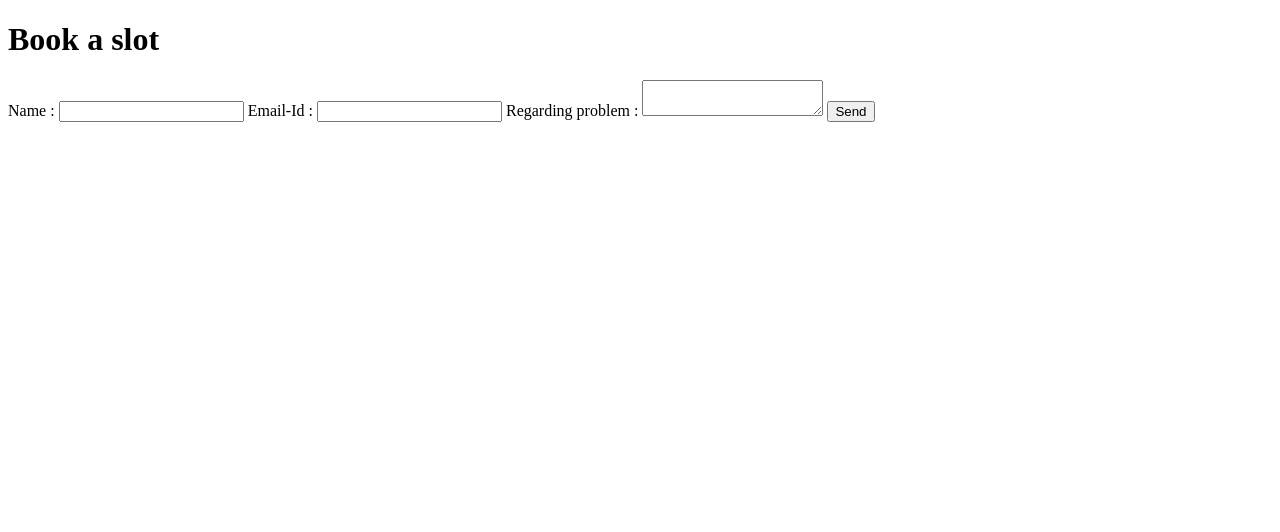
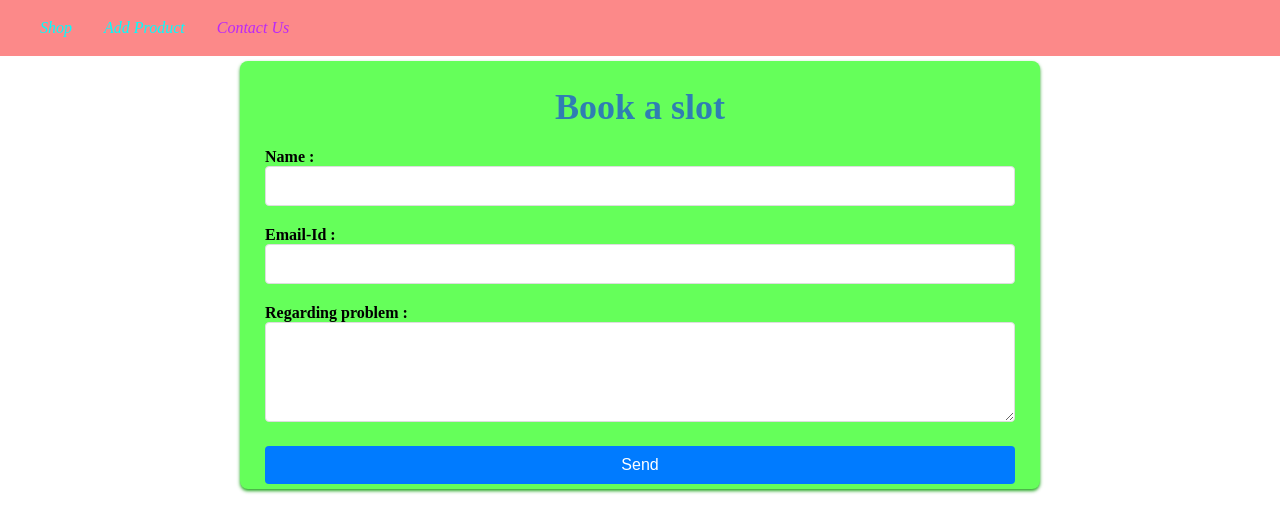
Before and after one commit to TarunShyam001/Sharp-ExpJS-Task03, a website: page views/contact-us.html in a window 1280 px wide. Drawn offline with Linux system fonts and the light colour scheme.

Commit message:
final updation is completed

```diff
--- a/app.js
+++ b/app.js
@@ -12,6 +12,7 @@ const successRouter = require('./routes/success');
 
 
 app.use(bodyParser.urlencoded({extended : false}));
+app.use(express.static(path.join(__dirname, "public")));
 
 app.use('/admin', adminRouter);
 app.use(shopRouter);
--- /dev/null
+++ b/public/css/404.css
@@ -0,0 +1,4 @@
+main {
+    margin: 20px;
+    text-align: center;
+}
--- /dev/null
+++ b/public/css/add-product.css
@@ -0,0 +1,44 @@
+.prod-form {
+    width: 20rem;
+    max-width: 90%;
+    margin: auto;
+}
+
+.form-control {
+    margin: 1rem 0;
+    align-items: center;
+}
+.form-control label,
+.form-control input{
+    display: block;
+    width: 100%;
+}
+
+.form-control label{
+    color: rgb(68, 255, 161);
+    font-size: 20px;
+    font-weight: 650;
+}
+
+.form-control input{
+    border: 2px solid rgb(68, 255, 161);
+    font: inherit;
+    border-radius: 2px;
+}
+
+button {
+    font: inherit;
+    width: 120px;
+    height: 20px;
+    border: 1px solid rgb(255, 94, 30);
+    color: rgb(255, 94, 30);
+    background-color: aquamarine;
+    border-radius: 3px;
+    cursor: pointer;
+}
+
+button:hover,
+button:active{
+    background-color: rgb(255, 94, 30);
+    color: aqua;
+}
--- /dev/null
+++ b/public/css/contact.css
@@ -0,0 +1,60 @@
+main {
+    max-width: 800px;
+    margin: 5px auto;
+    padding: 5px;
+    background-color: #65ff5a;
+    border-radius: 8px;
+    box-shadow: 0 2px 3.5px rgba(3, 153, 0, 0.87);
+}
+
+#header{
+    margin: 20px;
+    text-align: center;
+    font-size: 36px;
+    color: #0112fd8b;
+}
+
+.contact-form {
+    display: flex;
+    flex-direction: column;
+}
+
+.contact-form div {
+    margin-left: 20px;
+    margin-right: 20px;
+    margin-bottom: 5px;
+    font-weight: bold;
+}
+
+form input[type="text"],
+form input[type="email"],
+form textarea {
+    padding: 10px;
+    margin-bottom: 15px;
+    border: 1px solid #ddd;
+    border-radius: 4px;
+    font-size: 16px;
+    width: 100%;
+}
+
+#problem {
+    height: 100px;
+    resize: vertical;
+}
+
+form button {
+    margin-left: 20px;
+    margin-right: 20px;
+    padding: 10px;
+    background-color: #007bff;
+    color: #fff;
+    border: none;
+    border-radius: 4px;
+    font-size: 16px;
+    cursor: pointer;
+    transition: background-color 0.3s;
+}
+
+form button:hover {
+    background-color: #04f4f8;
+}
--- /dev/null
+++ b/public/css/main.css
@@ -0,0 +1,49 @@
+* {
+    margin: 0;
+    padding: 0;
+    box-sizing: border-box;
+}
+
+body {
+    margin: 0;
+    padding: 0;
+    font-family: Arial,
+}
+
+.main-header {
+    width: 100%;
+    height: 3.5rem;
+    font-style: italic;
+    background-color: rgb(252, 137, 137);
+    padding: 0 1.5rem;
+}
+
+.main-header-nav{
+    height: 100%;
+    display: flex;
+    align-items: center;
+}
+
+.main-header-item-lists{
+    margin: 0;
+    padding: 0;
+    display: flex;
+}
+
+.main-header-items{
+    list-style-type: none;
+    margin: 0;
+    padding: 1rem;
+}
+
+.main-header-items a{
+    text-decoration: none;
+    color: aqua;
+}
+
+a:hover{
+    color: rgb(186, 40, 248);
+}
+#active{
+    color: rgb(186, 40, 248);
+}
--- /dev/null
+++ b/public/css/shop.css
@@ -0,0 +1,13 @@
+
+main{
+    padding: 1rem;
+}
+h1{
+    font-style: oblique;
+    font-size: 350%;
+}
+p{
+    font-family: 'Courier New', Courier, monospace;
+    font-style: italic;
+    font-size: 225%;
+}
--- a/views/contact-us.html
+++ b/views/contact-us.html
@@ -3,18 +3,37 @@
 <head>
     <meta charset="UTF-8">
     <meta name="viewport" content="width=device-width, initial-scale=1.0">
+    <link rel="stylesheet" href="/css/main.css">
+    <link rel="stylesheet" href="/css/contact.css">
     <title> Contact Us</title>
 </head>
 <body>
-    <h1> Book a slot </h1>
-    <form action="/contact-us" method="POST">
+    <header class="main-header">
+        <nav class="main-header-nav">
+            <ul class="main-header-item-lists">
+                <li class="main-header-items"><a href="/"> Shop </a></li>
+                <li class="main-header-items"><a href="/admin/add-product"> Add Product </a></li>
+                <li class="main-header-items"><a id="active" href="/contact-us"> Contact Us </a></li>
+            </ul>
+        </nav>
+    </header>
+    <main>
+        <h1 id="header"> Book a slot </h1>
+        <form class="contact-form" action="/contact-us" method="POST">
+            <div>
                 Name :
                 <input type="text" id="username" name="username">
+            </div>
+            <div>
                 Email-Id :
                 <input type="email" id="email" name="email">
+            </div>
+            <div>
                 Regarding problem :
-        <textarea name="problem"></textarea>
+                <textarea name="problem" id="problem"></textarea>
+            </div>
             <button type="submit"> Send </button>
         </form>
+    </main>
 </body>
 </html>
```
Also changed, not shown: views/404.html (+15 -2 lines), views/add-product.html (+17 -9 lines), views/shop.html (+8 -6 lines). Lines whose indentation alone changed are shown as unchanged.
